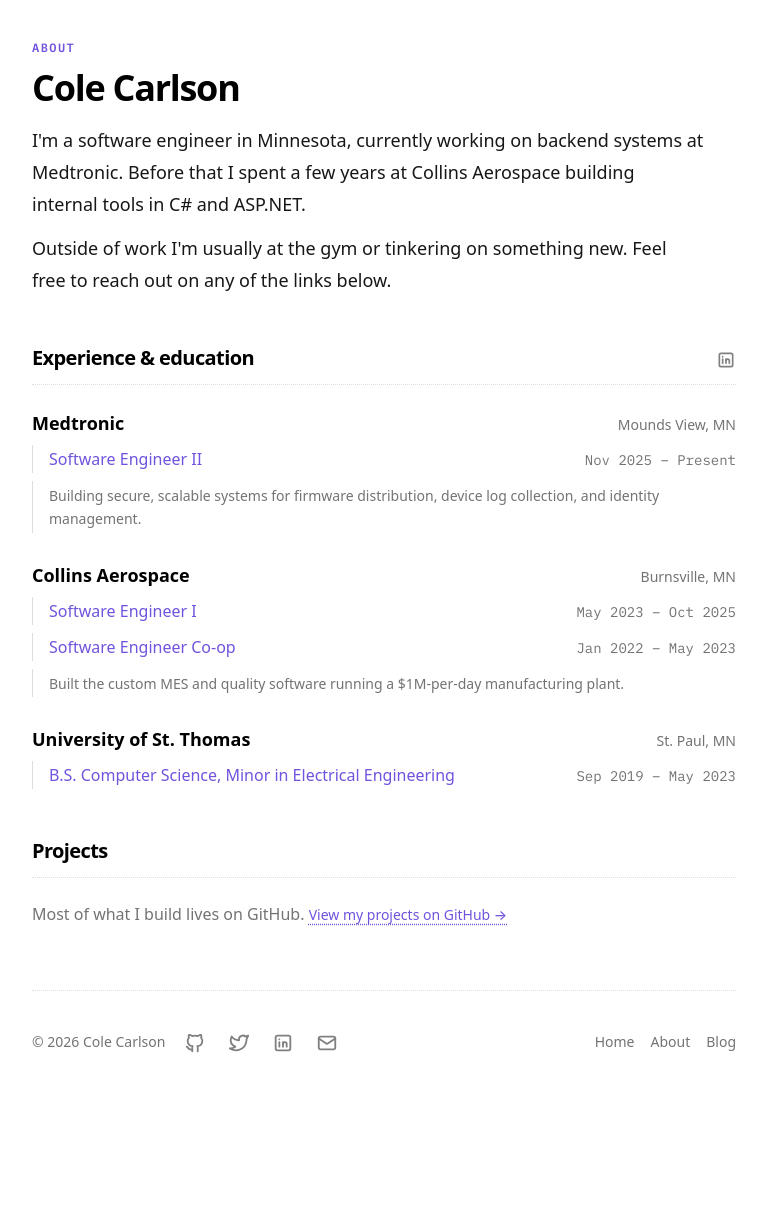
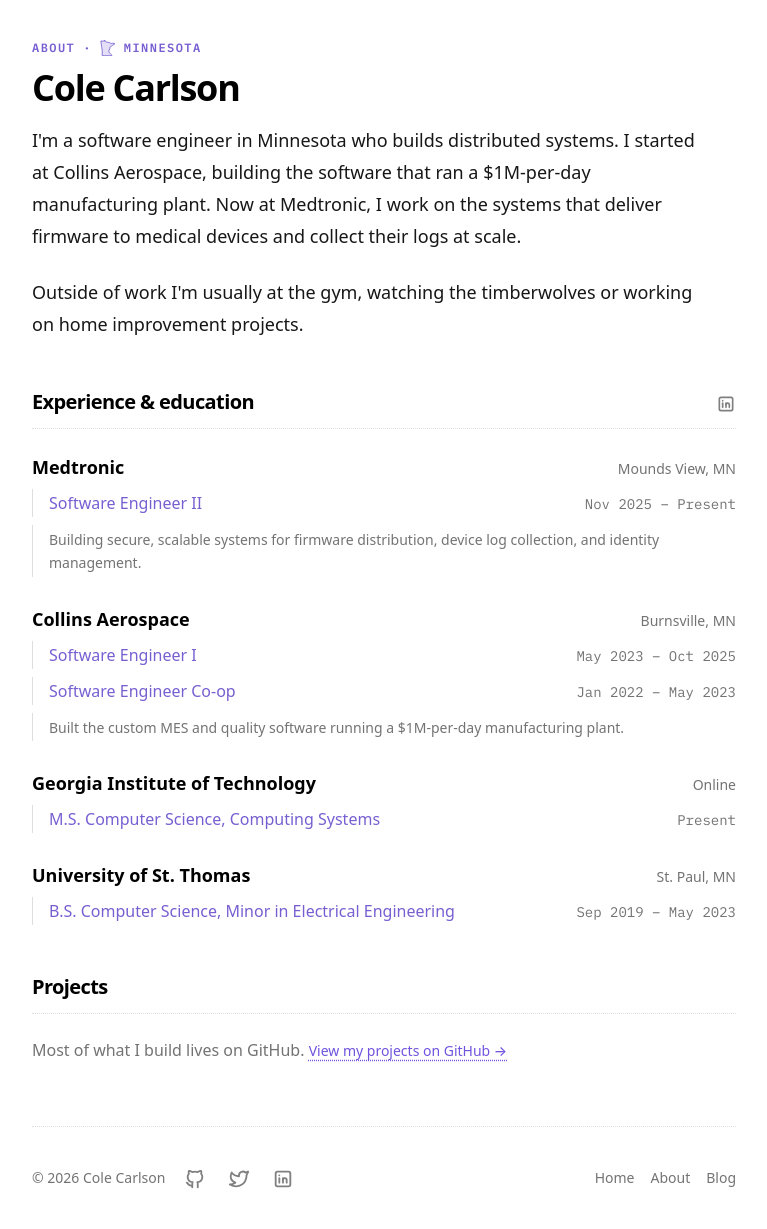
Before and after one commit to Kascea/KasceaBlog, an Astro site: page /about in a window 1280 px wide. Shown: the part 140-1369 px from the top of the page, without its empty margins (256-1023 px from the left). Before the commit the page ends 1233 px from the top, so only its background shows below. Built offline with nearby package versions, Linux system fonts and the light colour scheme; Astro itself is replaced by a stand-in of ours; some packages are replaced by stand-ins of ours.

Commit message:
more styling and word changes

```diff
--- a/src/config.ts
+++ b/src/config.ts
@@ -45,10 +45,4 @@ export const SOCIALS: SocialObjects = [
     linkTitle: `${SITE.title} on LinkedIn`,
     active: true,
   },
-  {
-    name: "Mail",
-    href: "mailto:cole@kascea.com",
-    linkTitle: `Send an email to ${SITE.title}`,
-    active: true,
-  },
 ];
--- a/src/pages/about.astro
+++ b/src/pages/about.astro
@@ -38,29 +38,52 @@ const jobs = [
 	},
 ];
 
-const education = {
+const education = [
+	{
+		school: "Georgia Institute of Technology",
+		location: "Online",
+		degree: "M.S. Computer Science, Computing Systems",
+		dates: "Present",
+	},
+	{
 		school: "University of St. Thomas",
 		location: "St. Paul, MN",
 		degree: "B.S. Computer Science, Minor in Electrical Engineering",
 		dates: "Sep 2019 – May 2023",
-};
+	},
+];
 ---
 
 <Layout title={`About | ${SITE.title}`}>
 	<Header activeNav="about" />
 	<main id="main-content">
 		<section id="intro">
-			<p class="eyebrow">About</p>
+			<p class="eyebrow location">
+				About <span aria-hidden="true">&middot;</span>
+				<svg
+					viewBox="0 0 88 96"
+					stroke-width="5"
+					stroke-linejoin="round"
+					aria-hidden="true"
+				>
+					<path
+						d="M1 6.4 5.5 38.4 8.3 54.4 9.4 65.6 9.4 94.4 66.9 94.4 66 88.8 60 83.2 55 78.4 49.5 74.4 50 60.8 55 52.8 55 44 57.2 42.4 69.3 33.6 84.7 23.2 85.8 22.4 80.3 20.8 71.5 19.2 63.8 21.6 51.7 15.2 42.9 13.6 29.7 11.2 27.5 8.8 26 4 26 .5 23.7 .5 23.7 6.4Z"
+					/>
+				</svg>
+				Minnesota
+			</p>
 			<h1 class="page-title mt-3">Cole Carlson</h1>
 			<div class="intro-body">
 				<p>
-					I'm a software engineer in Minnesota, currently working on backend
-					systems at Medtronic. Before that I spent a few years at Collins
-					Aerospace building internal tools in C# and ASP.NET.
+					I'm a software engineer in Minnesota who builds distributed systems.
+					I started at Collins Aerospace, building the software that ran a
+					$1M-per-day manufacturing plant. Now at Medtronic, I work on the
+					systems that deliver firmware to medical devices and collect their
+					logs at scale.
 				</p>
 				<p>
-					Outside of work I'm usually at the gym or tinkering on something new.
-					Feel free to reach out on any of the links below.
+					Outside of work I'm usually at the gym, watching the timberwolves or
+					working on home improvement projects.
 				</p>
 			</div>
 		</section>
@@ -106,18 +129,22 @@ const education = {
 						</div>
 					))
 				}
+				{
+					education.map(school => (
 						<div class="job">
 							<div class="job-header">
-						<h3>{education.school}</h3>
-						<span class="meta">{education.location}</span>
+								<h3>{school.school}</h3>
+								<span class="meta">{school.location}</span>
 							</div>
 							<div class="role">
 								<div class="role-header">
-							<h4>{education.degree}</h4>
-							<span class="meta font-mono">{education.dates}</span>
+									<h4>{school.degree}</h4>
+									<span class="meta font-mono">{school.dates}</span>
 								</div>
 							</div>
 						</div>
+					))
+				}
 			</div>
 		</section>
 
@@ -141,7 +168,16 @@ const education = {
 
 <style>
 	.intro-body {
-		@apply mt-4 max-w-2xl space-y-3 text-lg leading-8;
+		@apply mt-4 max-w-2xl space-y-6 text-lg leading-8;
+	}
+	.location {
+		@apply flex items-center gap-2;
+	}
+	.location svg {
+		@apply h-4 w-4;
+		fill: currentColor;
+		fill-opacity: 0.2;
+		stroke: currentColor;
 	}
 	section + section {
 		@apply mt-12;
--- a/src/pages/index.astro
+++ b/src/pages/index.astro
@@ -19,18 +19,20 @@ const recentPosts = getSortedPosts(posts).slice(0, 5);
 	<Header activeNav="home" />
 	<main id="main-content">
 		<section id="hero" aria-labelledby="hero-title">
-      <p class="eyebrow">Software engineer &middot; Minnesota</p>
+			<p class="eyebrow">Systems &middot; Product &middot; Impact</p>
 			<h1 id="hero-title" class="display-title mt-3">
-        Hi, I'm Cole. I build software that holds up.
+				I build systems people depend on.
 			</h1>
 			<div class="hero-body">
 				<p>
-          I'm a full-stack engineer working on backend systems at Medtronic.
-          Most of my time goes to C#, .NET, React, and TypeScript.
+					I'm a software engineer in Minnesota who builds distributed systems,
+					currently at Medtronic.
 				</p>
 				<p class="text-skin-muted">
 					I write here about what I'm building, what I'm learning, and the
-          occasional thing I got wrong. More <a href="/about" class="quiet-link">about me</a>.
+					occasional thing I got wrong. More <a href="/about" class="quiet-link"
+						>about me</a
+					>.
 				</p>
 			</div>
 			{
@@ -70,7 +72,7 @@ const recentPosts = getSortedPosts(posts).slice(0, 5);
 		@apply text-skin-heading;
 	}
 	.hero-body {
-    @apply mt-6 max-w-2xl space-y-4 text-lg leading-8;
+		@apply mt-6 max-w-2xl space-y-6 text-lg leading-8;
 	}
 	.social-wrapper {
 		@apply mt-6 flex flex-wrap items-center gap-x-3;
--- a/src/styles/base.css
+++ b/src/styles/base.css
@@ -13,7 +13,7 @@
     --color-text-muted: 115, 115, 115;
     --color-heading: 0, 0, 0;
     --color-link: 113, 83, 221;
-    --color-accent: 113, 83, 221;
+    --color-accent: 120, 95, 209;
     --color-card: 244, 244, 245;
     --color-card-muted: 228, 228, 231;
     --color-border: 222, 222, 222;
@@ -24,7 +24,7 @@
     --color-text-muted: 150, 150, 150;
     --color-heading: 255, 255, 255;
     --color-link: 157, 132, 245;
-    --color-accent: 157, 132, 245;
+    --color-accent: 163, 142, 235;
     --color-card: 39, 39, 42;
     --color-card-muted: 52, 52, 56;
     --color-border: 63, 63, 70;
```
Lines whose indentation alone changed are shown as unchanged.
